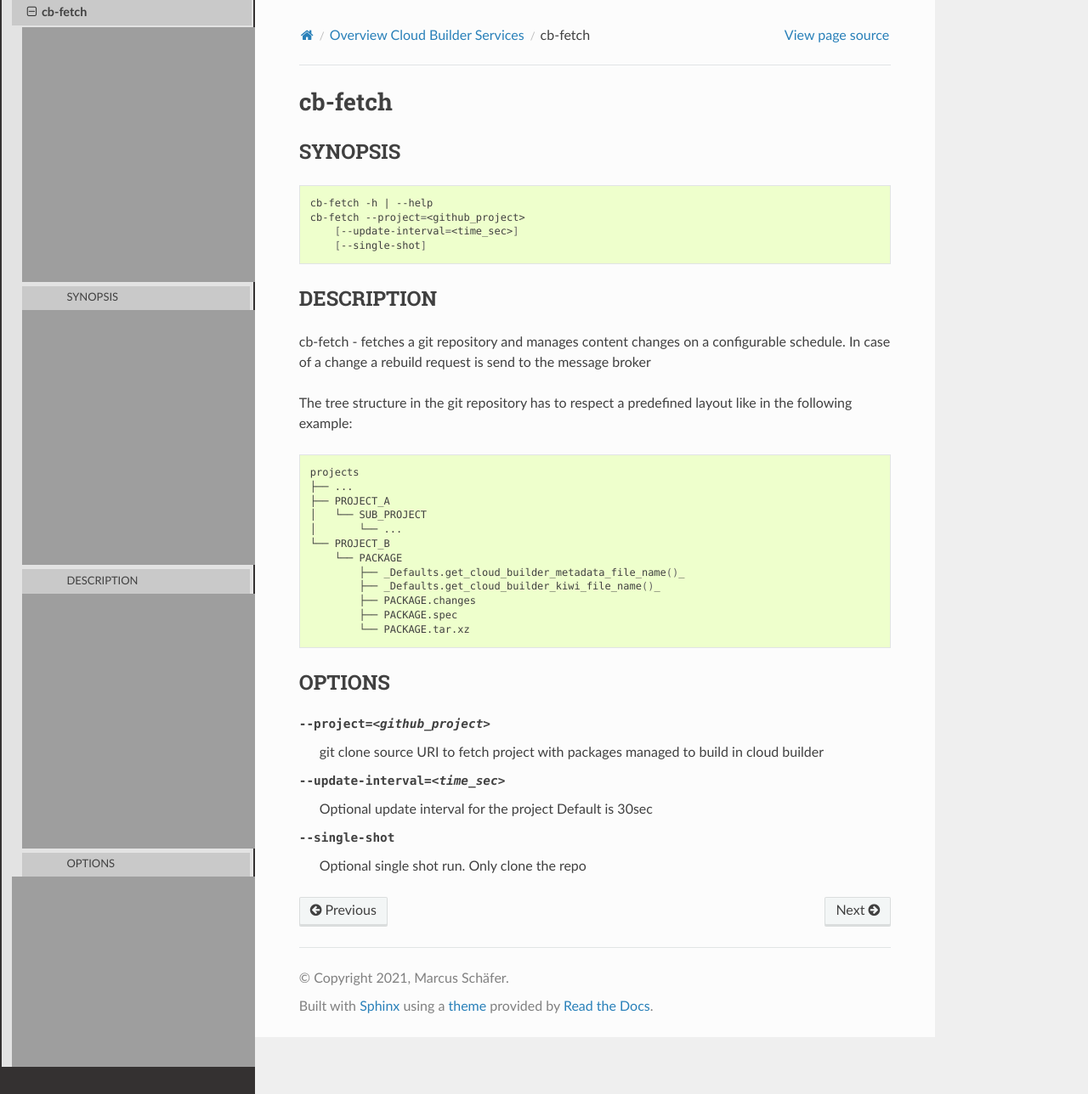
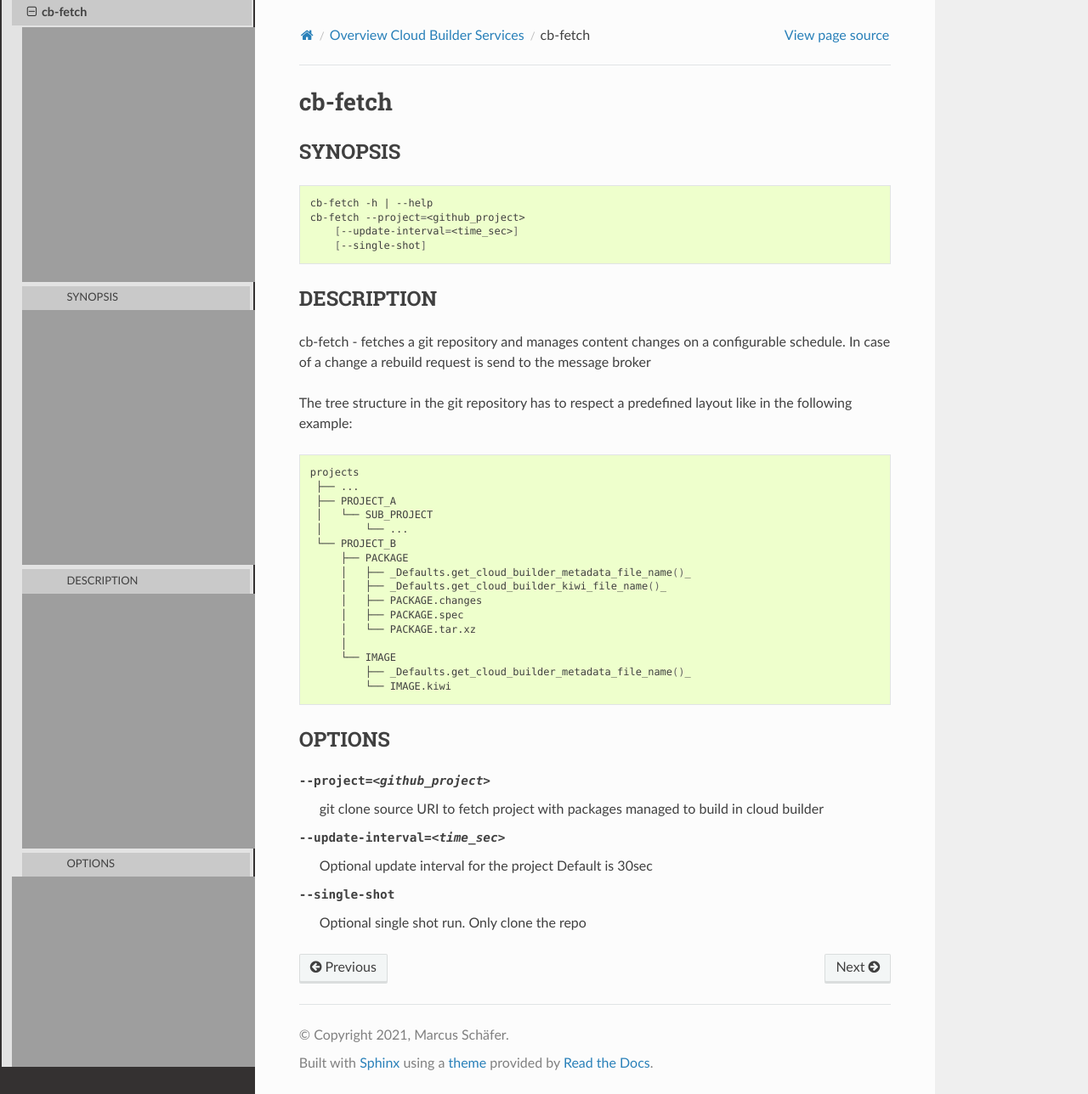
Before and after one commit to OSInside/cloud-builder, a Sphinx documentation site: the page built from doc/source/commands/cb_fetch.rst, in a window 1280 px wide and 1288 px high. Shown: the whole window at 85% size. Built offline with Sphinx 7.4.7 and the Read the Docs theme 2.0.0, drawn with Linux system fonts in a browser that asks for light colours.

Commit message:
prepare fetcher to work with images

```diff
--- a/doc/source/commands/cb_fetch.rst
+++ b/doc/source/commands/cb_fetch.rst
@@ -24,17 +24,21 @@ a predefined layout like in the following example:
 .. code:: bash
 
    projects
-   ├── ...
-   ├── PROJECT_A
-   │   └── SUB_PROJECT
-   │       └── ...
-   └── PROJECT_B
-       └── PACKAGE
-           ├── _Defaults.get_cloud_builder_metadata_file_name()_
-           ├── _Defaults.get_cloud_builder_kiwi_file_name()_
-           ├── PACKAGE.changes
-           ├── PACKAGE.spec
-           └── PACKAGE.tar.xz
+    ├── ...
+    ├── PROJECT_A
+    │   └── SUB_PROJECT
+    │       └── ...
+    └── PROJECT_B
+        ├── PACKAGE
+        │   ├── _Defaults.get_cloud_builder_metadata_file_name()_
+        │   ├── _Defaults.get_cloud_builder_kiwi_file_name()_
+        │   ├── PACKAGE.changes
+        │   ├── PACKAGE.spec
+        │   └── PACKAGE.tar.xz
+        │
+        └── IMAGE
+            ├── _Defaults.get_cloud_builder_metadata_file_name()_
+            └── IMAGE.kiwi
 
 OPTIONS
 -------
```
Also changed, not shown: 1 other file.
